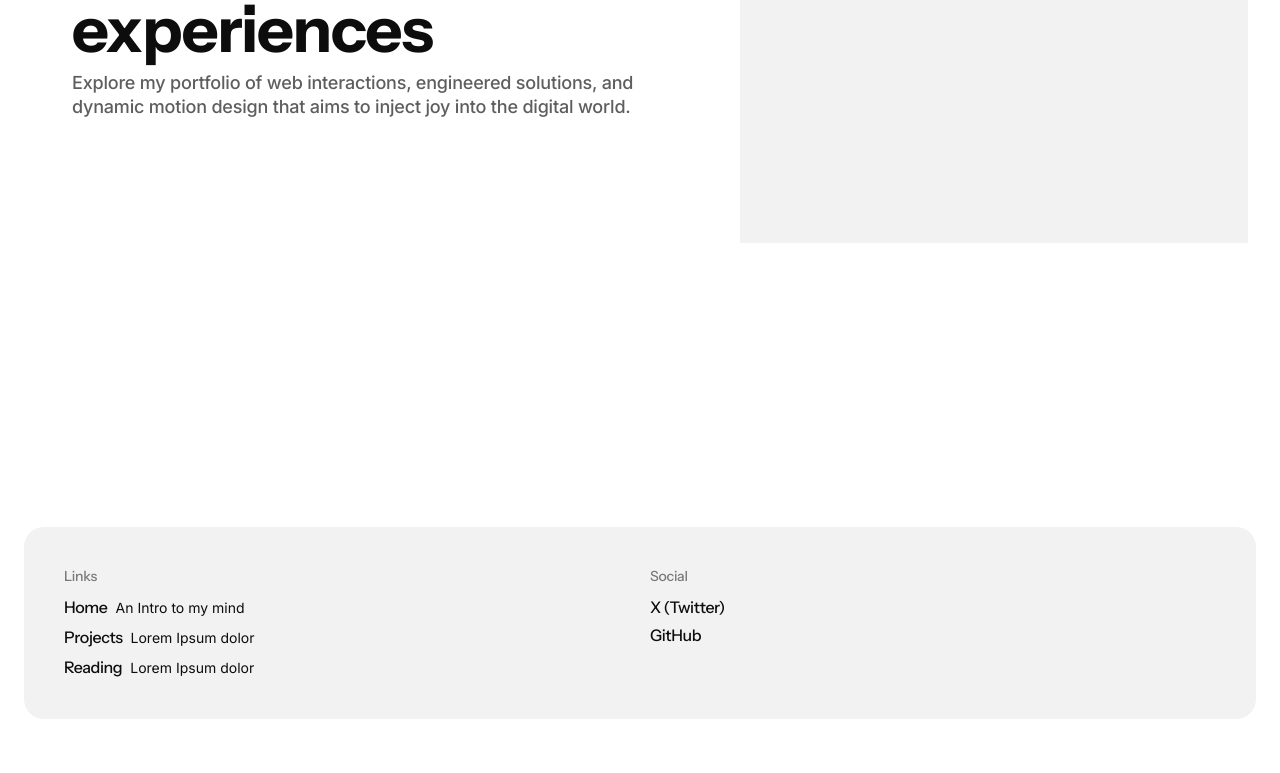
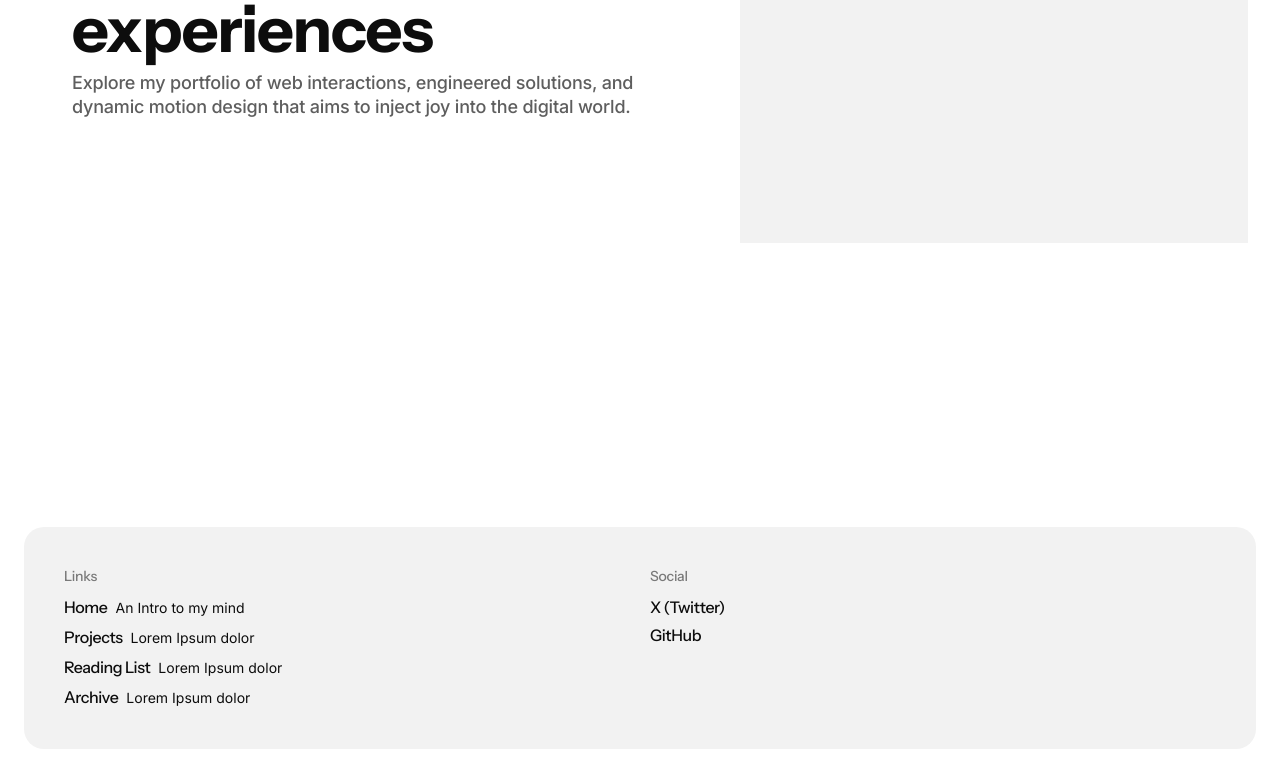
Before and after one commit to barthkosi/V2-Portfolio, a React (Vite) app: page / in a window 1280 px wide. Shown: the part 399-1172 px from the top of the page. Before the commit the page ends 1142 px from the top, so only its background shows below. Built offline with nearby package versions, Linux system fonts and the light colour scheme.

Commit message:
Update footer links and structure
Added 'Reading List' and 'Archive' links to the footer, updated link labels, and adjusted the layout for improved navigation and clarity.

```diff
--- a/src/components/Footer.tsx
+++ b/src/components/Footer.tsx
@@ -10,18 +10,22 @@ export default function Footer() {
               <div className="flex flex-col gap-2 label-m text-[var(--content-primary)]">
                 <div className="flex flex-row gap-2">
                   <Link to="/" className="hover:text-[var(--content-secondary)]">Home</Link>
-
                   <div className="body-s">An Intro to my mind</div>
                 </div>
 
                 <div className="flex flex-row gap-2">
                   <Link to="/projects" className="hover:text-[var(--content-secondary)]">Projects</Link>
+                  <div className="body-s">Lorem Ipsum dolor</div>
+                </div>
+
+                <div className="flex flex-row gap-2">
+                  <Link to="/reading-list" className="hover:text-[var(--content-secondary)]">Reading List</Link>
 
                   <div className="body-s">Lorem Ipsum dolor</div>
                 </div>
 
                 <div className="flex flex-row gap-2">
-                  <Link to="/reading-list" className="hover:text-[var(--content-secondary)]">Reading</Link>
+                  <Link to="/archive" className="hover:text-[var(--content-secondary)]">Archive</Link>
 
                   <div className="body-s">Lorem Ipsum dolor</div>
                 </div>
```
